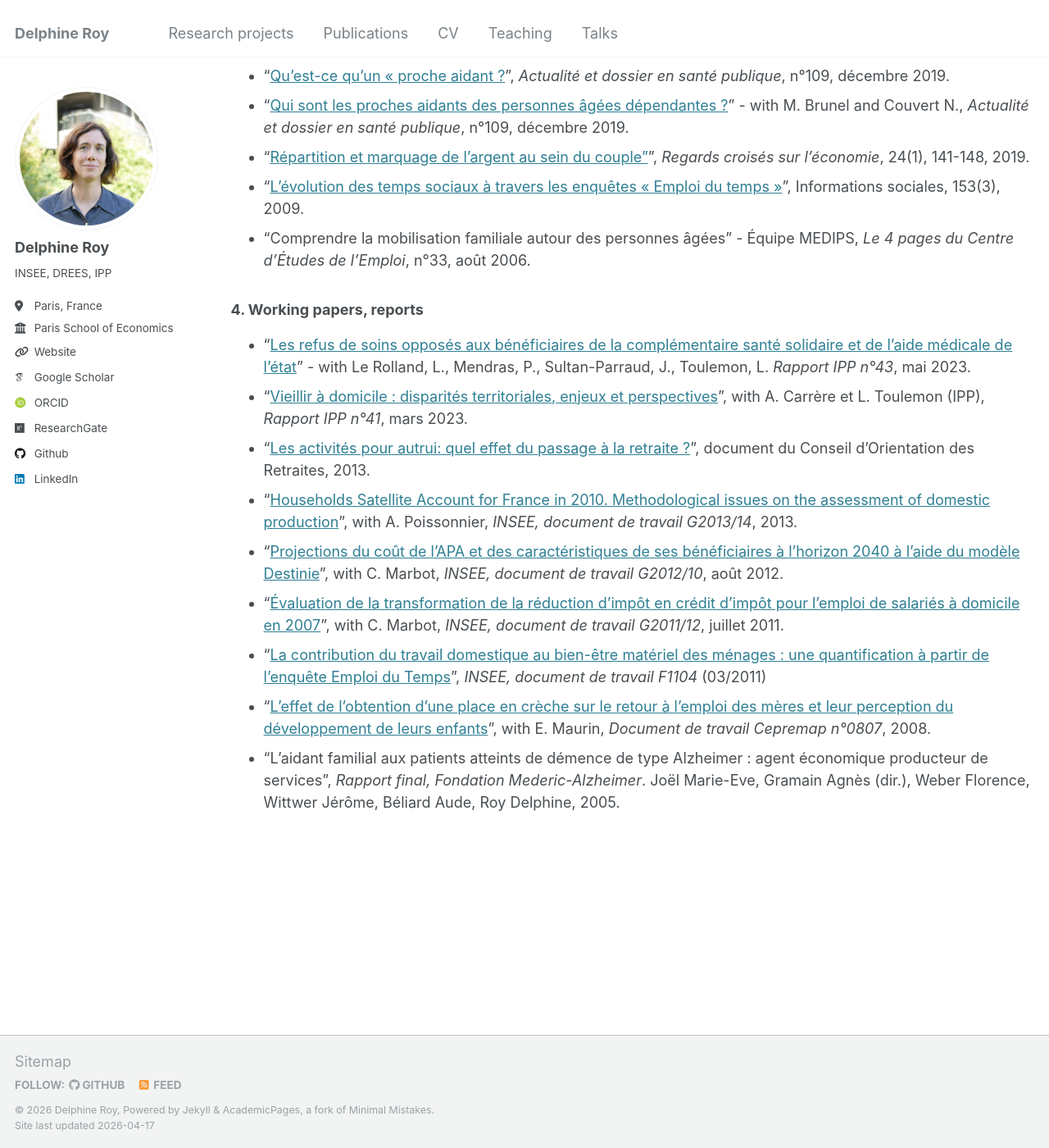
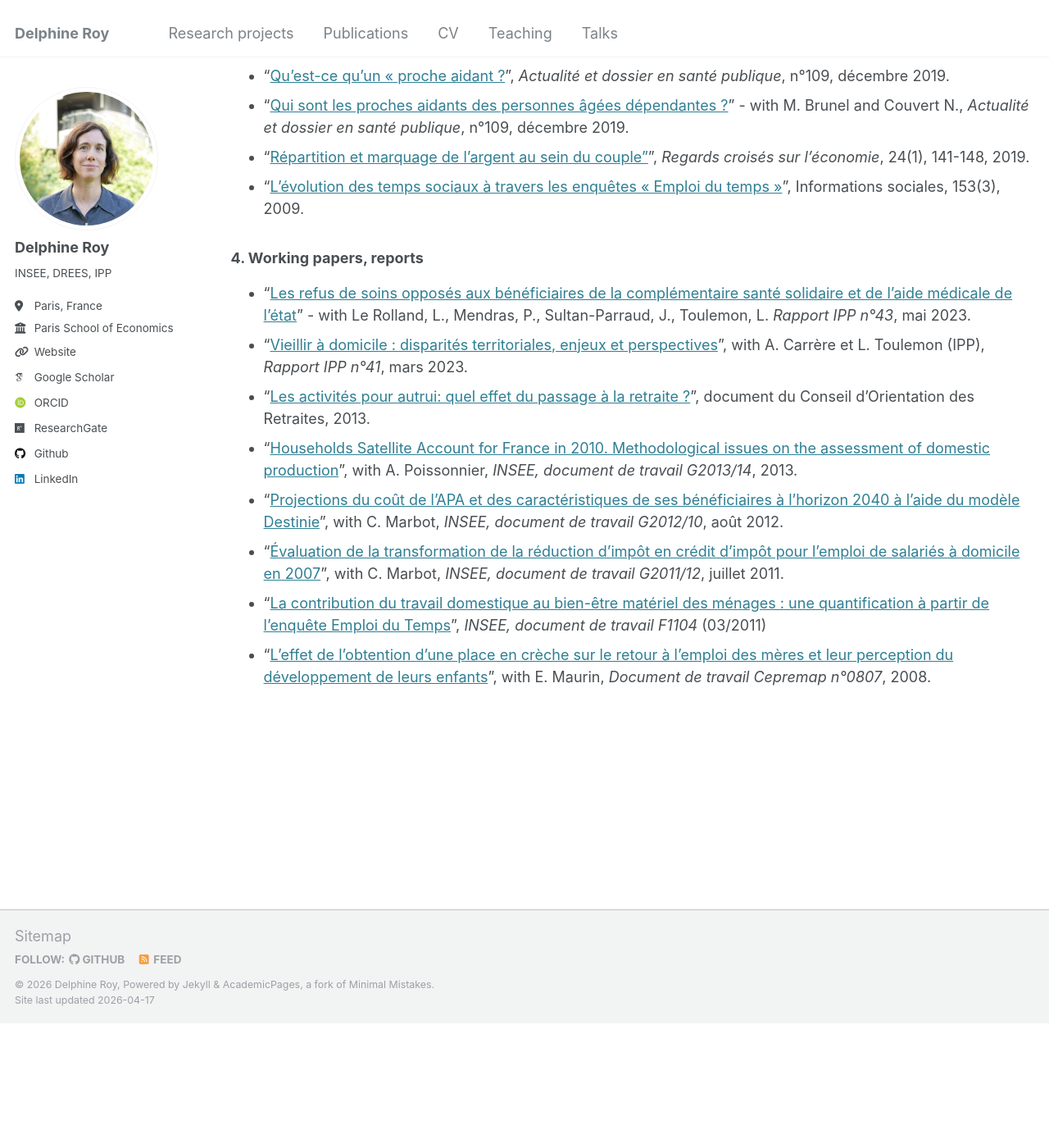
Before and after one commit to DelphineRoy/delphineroy.github.io, a Jekyll site: the page built from _pages/papiers.md, in a window 1280 px wide and 1400 px high, scrolled down 2447 px. Shown: the whole window at 82% size. Built offline with Jekyll 4.4.1, drawn with Linux system fonts in a browser that asks for light colours; some web fonts are replaced; after the commit the page ends 3694 px from its top, so only the background shows below that.

Commit message:
Update papiers.md avril 26

```diff
--- a/_pages/papiers.md
+++ b/_pages/papiers.md
@@ -64,8 +64,6 @@ author_profile: true
 - "[Qui sont les proches aidants des personnes âgées dépendantes ?](https://www.hcsp.fr/explore.cgi/adsp?clef=171)" - with M. Brunel and Couvert N., *Actualité et dossier en santé publique*, n°109, décembre 2019.
 - "[Répartition et marquage de l’argent au sein du couple"](doi:10.3917/rce.024.0141)", *Regards croisés sur l'économie*, 24(1), 141-148, 2019.
 - "[L'évolution des temps sociaux à travers les enquêtes « Emploi du temps »](doi:10.3917/inso.153.0008)", Informations sociales, 153(3), 2009.
-- "Comprendre la mobilisation familiale autour des personnes âgées" - Équipe MEDIPS, *Le 4 pages du Centre d’Études de l’Emploi*, n°33, août 2006.
-
 
 
 ### 4. Working papers, reports
@@ -78,4 +76,3 @@ author_profile: true
 - "[Évaluation de la transformation de la réduction d’impôt en crédit d’impôt pour l’emploi de salariés à domicile en 2007](https://www.insee.fr/fr/statistiques/1380980)", with C. Marbot, *INSEE, document de travail G2011/12*, juillet 2011.
 - "[La contribution du travail domestique au bien-être matériel des ménages : une quantification à partir de l’enquête Emploi du Temps](https://www.insee.fr/fr/statistiques/1380932)", *INSEE, document de travail F1104* (03/2011)
 - "[L’effet de l’obtention d’une place en crèche sur le retour à l’emploi des mères et leur perception du développement de leurs enfants](http://www.cepremap.fr/depot/docweb/docweb0807.pdf)", with E. Maurin, *Document de travail Cepremap n°0807*, 2008.
-- "L’aidant familial aux patients atteints de démence de type Alzheimer : agent économique producteur de services", *Rapport final, Fondation Mederic-Alzheimer*. Joël Marie-Eve, Gramain Agnès (dir.), Weber Florence, Wittwer Jérôme, Béliard Aude, Roy Delphine, 2005.
```
